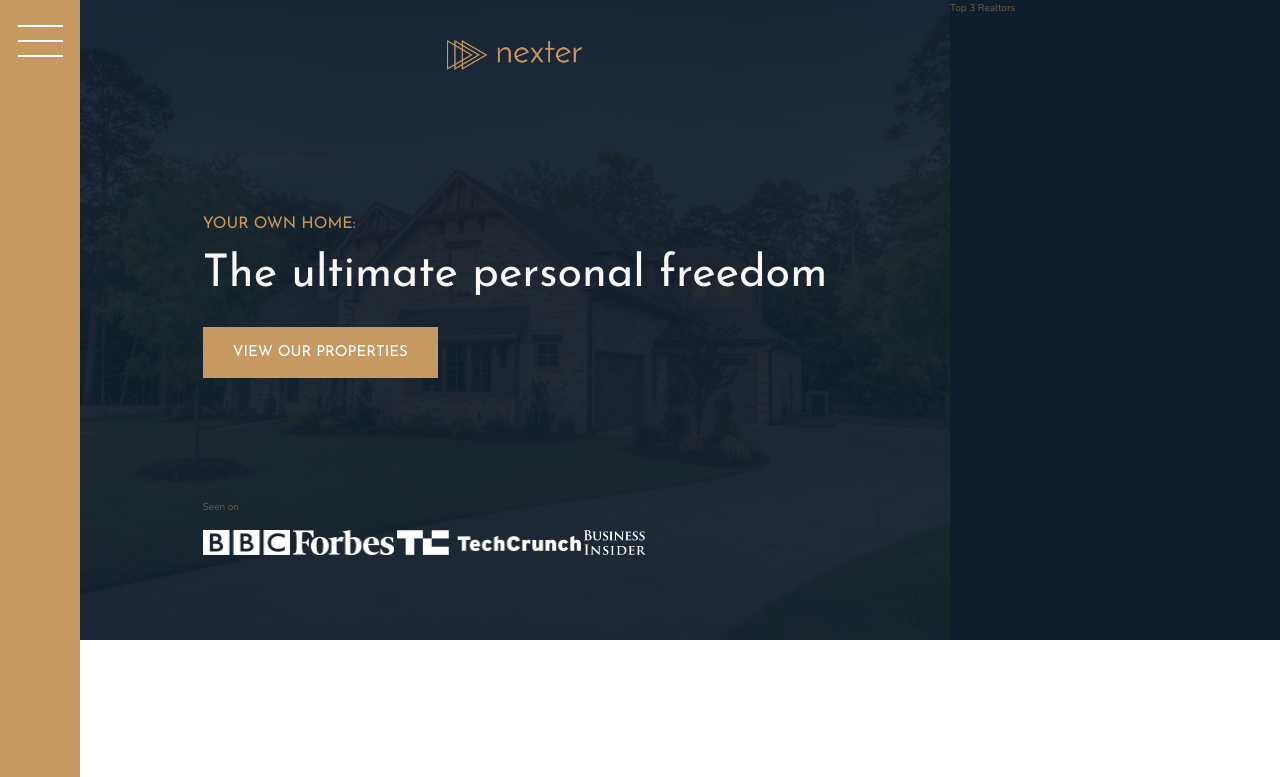
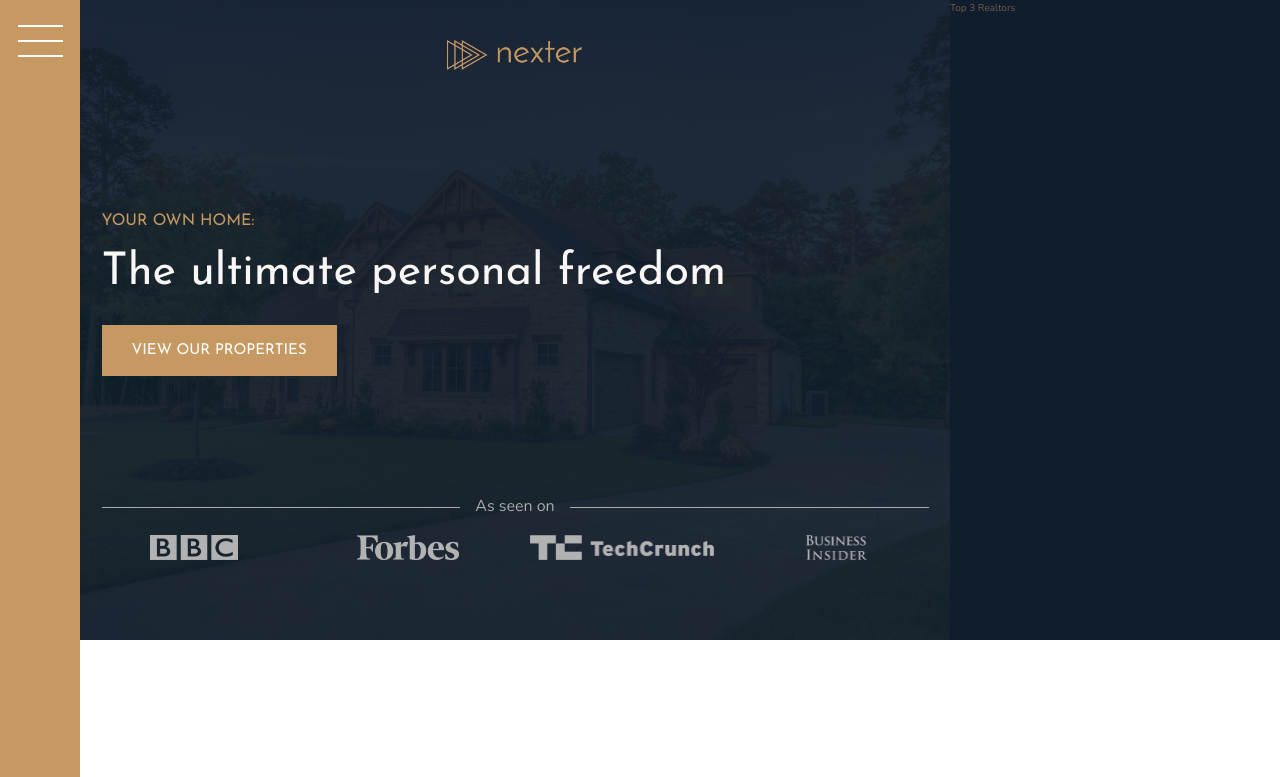
Before and after one commit to SamKeathley/CSS-Practice-Projects, a website: page Nexter/index.html in a window 1280 px wide. Shown: the top 777 px of the page. Drawn offline with nearby package versions, Linux system fonts and the light colour scheme.

Commit message:
style as seen section

```diff
--- a/Nexter/index.html
+++ b/Nexter/index.html
@@ -24,7 +24,7 @@
       <h3 class="heading-3">Your own home:</h3>
       <h1 class="heading-1">The ultimate personal freedom</h1>
       <button class="btn header__btn">View our properties</button>
-      <div class="header__seenon-text">Seen on</div>
+      <div class="header__seenon-text">As seen on</div>
       <div class="header__seenon-logos">
         <img src="img/logo-bbc.png" alt="Seen on logo 1" />
         <img src="img/logo-forbes.png" alt="Seen on logo 2" />
--- a/Nexter/sass/_header.scss
+++ b/Nexter/sass/_header.scss
@@ -28,11 +28,32 @@
   }
 
   &__seenon-text {
+    display: grid;
+    grid-template-columns: 1fr max-content 1fr;
+    gap: 1.5rem;
+    align-items: center;
+
+    font-size: 1.6rem;
+    color: $color-grey-light-2;
+
+    &::before,
+    &::after {
+      content: '';
+      height: 1px;
+      display: block;
+      background-color: currentColor;
+    }
   }
 
   &__seenon-logos {
+    display: grid;
+    grid-template-columns: repeat(4, 1fr);
+    gap: 3rem;
+    justify-items: center;
+
     img {
       height: 2.5rem;
+      filter: brightness(70%);
     }
   }
 }
```
Also changed, not shown: Nexter/css/style.css.
